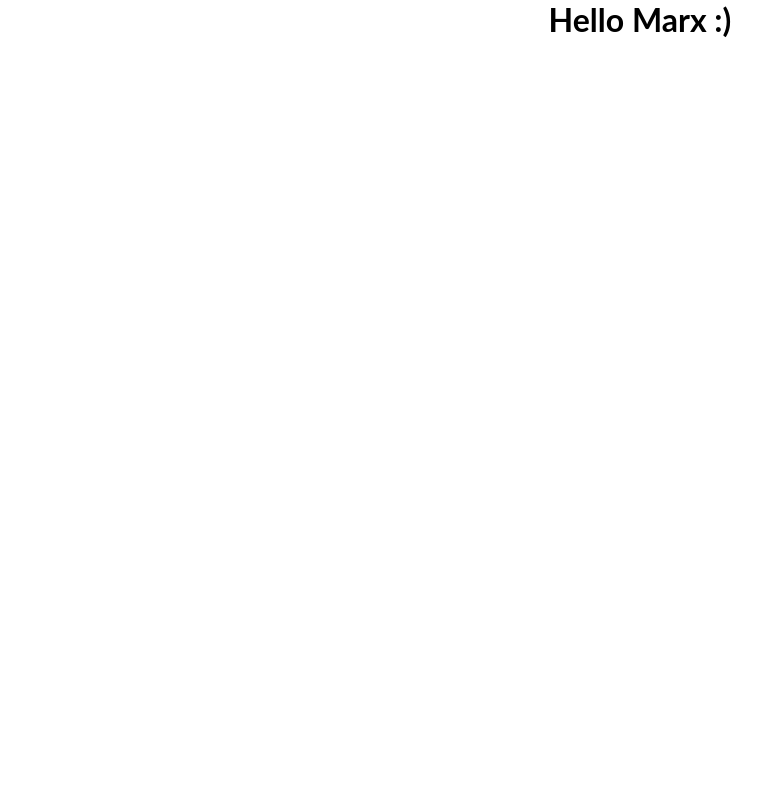
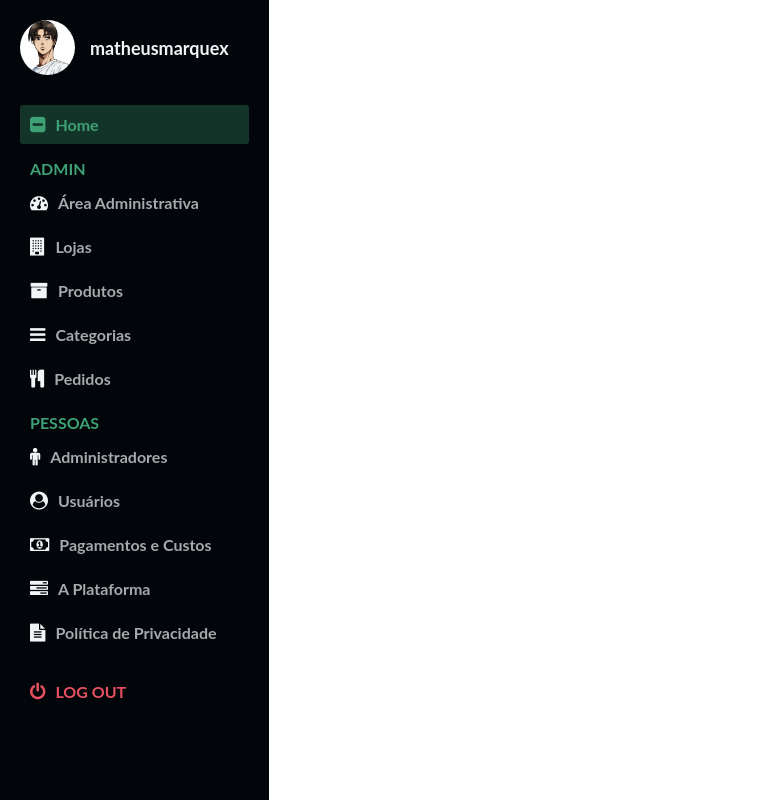
Before and after one commit to matheusmarquex/Dashboard, a React (Create React App) app: page / in a window 1280 px wide. Shown: the whole page, without its empty margins (0-774 px from the left). Built offline with nearby package versions, Linux system fonts and the light colour scheme.

Commit message:
Feito Sidebar

```diff
--- a/public/index.html
+++ b/public/index.html
@@ -12,7 +12,8 @@
     <link rel="apple-touch-icon" href="%PUBLIC_URL%/logo192.png" />
 
     <link rel="manifest" href="%PUBLIC_URL%/manifest.json" />
-    <link rel="stylesheet" href="https://cdn.jsdelivr.net/npm/@fortawesome/fontawesome-free@5.15.3/css/fontawesome.min.css" integrity="sha384-wESLQ85D6gbsF459vf1CiZ2+rr+CsxRY0RpiF1tLlQpDnAgg6rwdsUF1+Ics2bni" crossorigin="anonymous">
+    <!-- <link rel="stylesheet" href="https://cdn.jsdelivr.net/npm/@fortawesome/fontawesome-free@5.15.3/css/fontawesome.min.css" integrity="sha384-wESLQ85D6gbsF459vf1CiZ2+rr+CsxRY0RpiF1tLlQpDnAgg6rwdsUF1+Ics2bni" crossorigin="anonymous"> -->
+    <link rel="stylesheet" href="https://stackpath.bootstrapcdn.com/font-awesome/4.7.0/css/font-awesome.min.css">
     <title>Dashboard</title>
   </head>
   <body>
--- a/src/App.js
+++ b/src/App.js
@@ -1,9 +1,23 @@
+import {useState} from 'react'
 import './App.css';
+import Sidebar from './components/sidebar/Sidebar';
 
-function App() {
+
+const App = () => {
+
+  const [sidebarOpen, setSidebarOpen] = useState(false)
+
+  const openSidebar = () => {
+    setSidebarOpen(true)
+  }
+
+  const closeSidebar = () => {
+    setSidebarOpen(false)
+  }
+
   return (
-    <div className="App">
-      <h1>Hello Marx :)</h1>
+    <div className="container">
+      <Sidebar sidebarOpen={sidebarOpen} closeSidebar={closeSidebar}/>
     </div>
   );
 }
--- /dev/null
+++ b/src/components/sidebar/Sidebar.css
@@ -0,0 +1,113 @@
+#sidebar {
+    background: #020509;
+    grid-area: sidebar;
+    overflow-y: auto;
+    padding: 20px;
+    -webkit-transition: all 0.5s;
+    transition: all 0.5s;
+}
+
+.sidebar__title {
+    display: flex;
+    justify-content: space-between;
+    align-items: center;
+    color: #f3f4f6;
+    margin-bottom: 30px;
+
+}
+.sidebar__img {
+    display: flex;
+    align-items: center;
+}
+.sidebar__title > div > img{
+    width: 55px;
+    object-fit: contain;
+    border-radius: 50%;
+}
+
+.sidebar__title > div > h1 {
+    font-size:18px;
+    display: inline;
+    margin-left: 15px;
+
+}
+
+.sidebar__title > i {
+    font-size: 18px;
+    display: none;
+
+}
+
+.sidebar__menu > h2 {
+    color: #3ea175;
+    font-size: 16px;
+    margin-top: 15px;
+    margin-bottom: 5px;
+    padding: 0 10px;
+    font-weight: 700;
+}
+
+.sidebar__link {
+    color: #f3f4f6;
+    padding: 10px;
+    border-radius: 3px;
+    margin-bottom: 5px;
+}
+
+.active_menu_link {
+    background: rgba(62, 161, 117, 0.3);
+    color: #3ea175;
+
+}
+.active_menu_link a {
+    color: #3ea175 !important;
+}
+.sidebar__link > a {
+    text-decoration: none;
+    color: #a5aaad;
+    font-weight: 700;
+}
+.sidebar__link a:focus{
+   padding: 7px;
+   background:rgba(62, 161, 117, 0.3);
+   border-radius: 3px;
+}
+
+.sidebar__link > i {
+    margin-right: 10px;
+    font-size: 18px;
+}
+
+.sidebar__logout {
+    margin-top: 20px;
+    padding: 10px;
+    color: #e65061;
+}
+.sidebar__logout a {
+    text-decoration: none;
+    color:#e65061;
+    font-weight: 700;
+    text-transform: uppercase;
+}
+
+.sidebar__logout > i {
+    margin-right: 10px;
+    font-size: 18px;
+}
+
+.sidebar-resposive {
+    display: inline !important;
+    z-index: 9999 !important;
+    left: 0 !important;
+    position: absolute;
+
+}
+
+@media only screen and (max-width: 978px) {
+    #sidebar {
+        display: none;
+    }
+    .sidebar__title > i{
+        display: inline;
+    }
+}
--- /dev/null
+++ b/src/components/sidebar/Sidebar.js
@@ -0,0 +1,77 @@
+import './Sidebar.css'
+import logo from '../../assets/takumi.jpg'
+
+const Sidebar = ({ sidebarOpen, closeSidebar }) => {
+    return (
+        <div className={sidebarOpen ? "sidebar-responsive" : ""} id="sidebar" >
+            <div className="sidebar__title">
+                <div className="sidebar__img">
+                    <img src={logo} alt="logo" />
+                    <h1>matheusmarquex</h1>
+                </div>
+
+                <i
+                    onClick={() => closeSidebar()}
+                    className="fa fa-times"
+                    id="sidebarIcon"
+                    aria-hidden="true"
+                ></i>
+            </div>
+
+            <div className="sidebar__menu">
+                <div className="sidebar__link active_menu_link">
+                    <i className="fa fa-minus-square"></i>
+                    <a href="#">Home</a>
+                </div>
+                <h2>ADMIN</h2>
+                <div className="sidebar__link">
+                    <i className="fa fa-tachometer"></i>
+                    <a href="#">Área Administrativa</a>
+                </div>
+                <div className="sidebar__link">
+                    <i className="fa fa-building"></i>
+                    <a href="#">Lojas</a>
+                </div>
+                <div className="sidebar__link">
+                    <i className="fa fa-archive"></i>
+                    <a href="#">Produtos</a>
+                </div>
+                <div className="sidebar__link">
+                    <i className="fa fa-bars"></i>
+                    <a href="#">Categorias</a>
+                </div>
+                <div className="sidebar__link">
+                    <i className="fa fa-cutlery"></i>
+                    <a href="#">Pedidos</a>
+                </div>
+                <h2>PESSOAS</h2>
+                <div className="sidebar__link">
+                    <i className="fa fa-male"></i>
+                    <a href="#">Administradores</a>
+                </div>
+                <div className="sidebar__link">
+                    <i className="fa fa-user-circle"></i>
+                    <a href="#">Usuários</a>
+                </div>
+                <div className="sidebar__link">
+                    <i className="fa fa-money"></i>
+                    <a href="#">Pagamentos e Custos</a>
+                </div>
+                <div className="sidebar__link">
+                    <i className="fa fa-tasks"></i>
+                    <a href="#">A Plataforma</a>
+                </div>
+                <div className="sidebar__link">
+                    <i className="fa fa-file-text"></i>
+                    <a href="#">Política de Privacidade</a>
+                </div>
+                <div className="sidebar__logout">
+                    <i className="fa fa-power-off"></i>
+                    <a href="#">Log out</a>
+                </div>
+            </div>
+
+        </div>
+    )
+}
+export default Sidebar
```
Also changed, not shown: src/assets/takumi.jpg (added).
